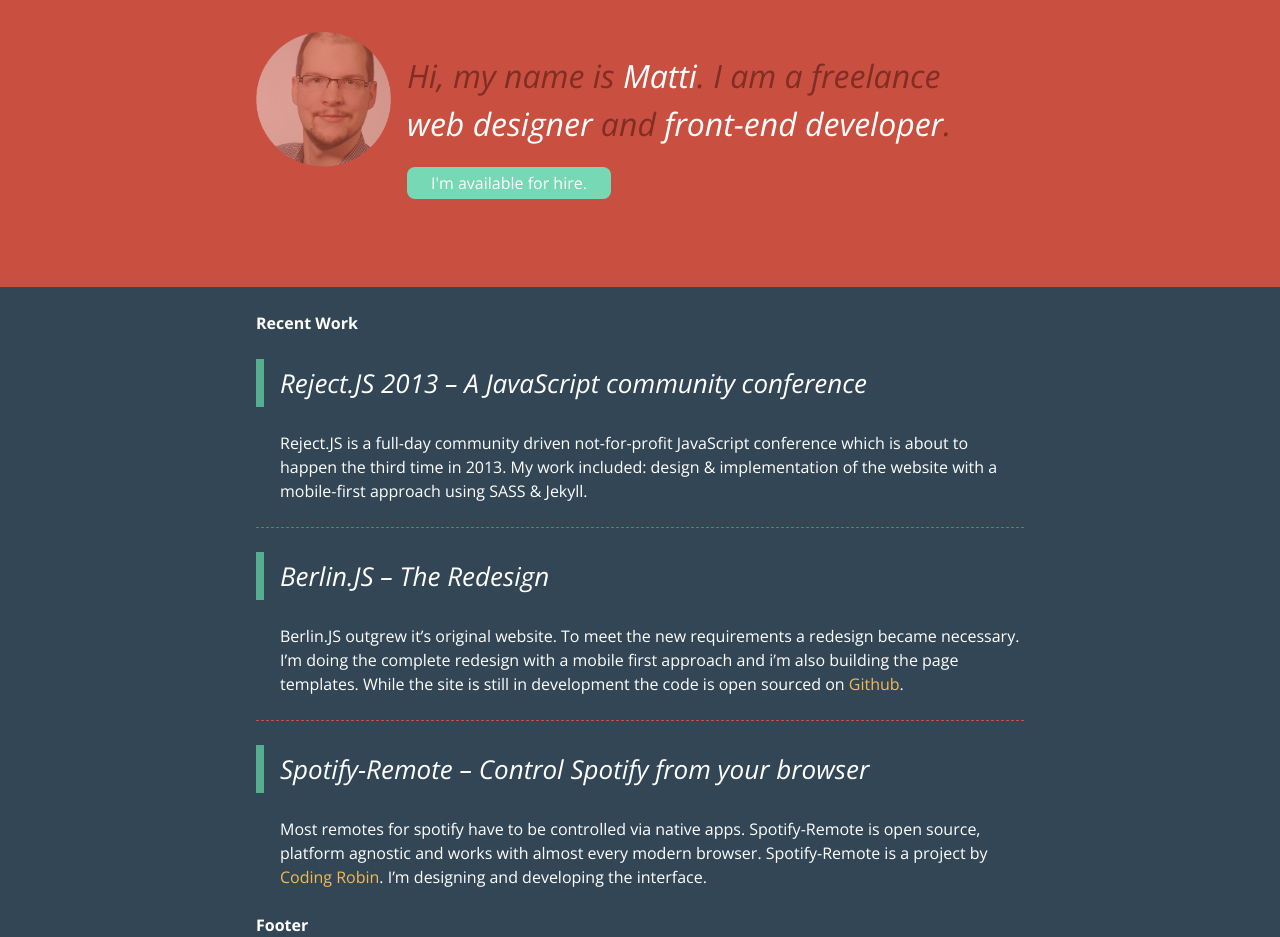
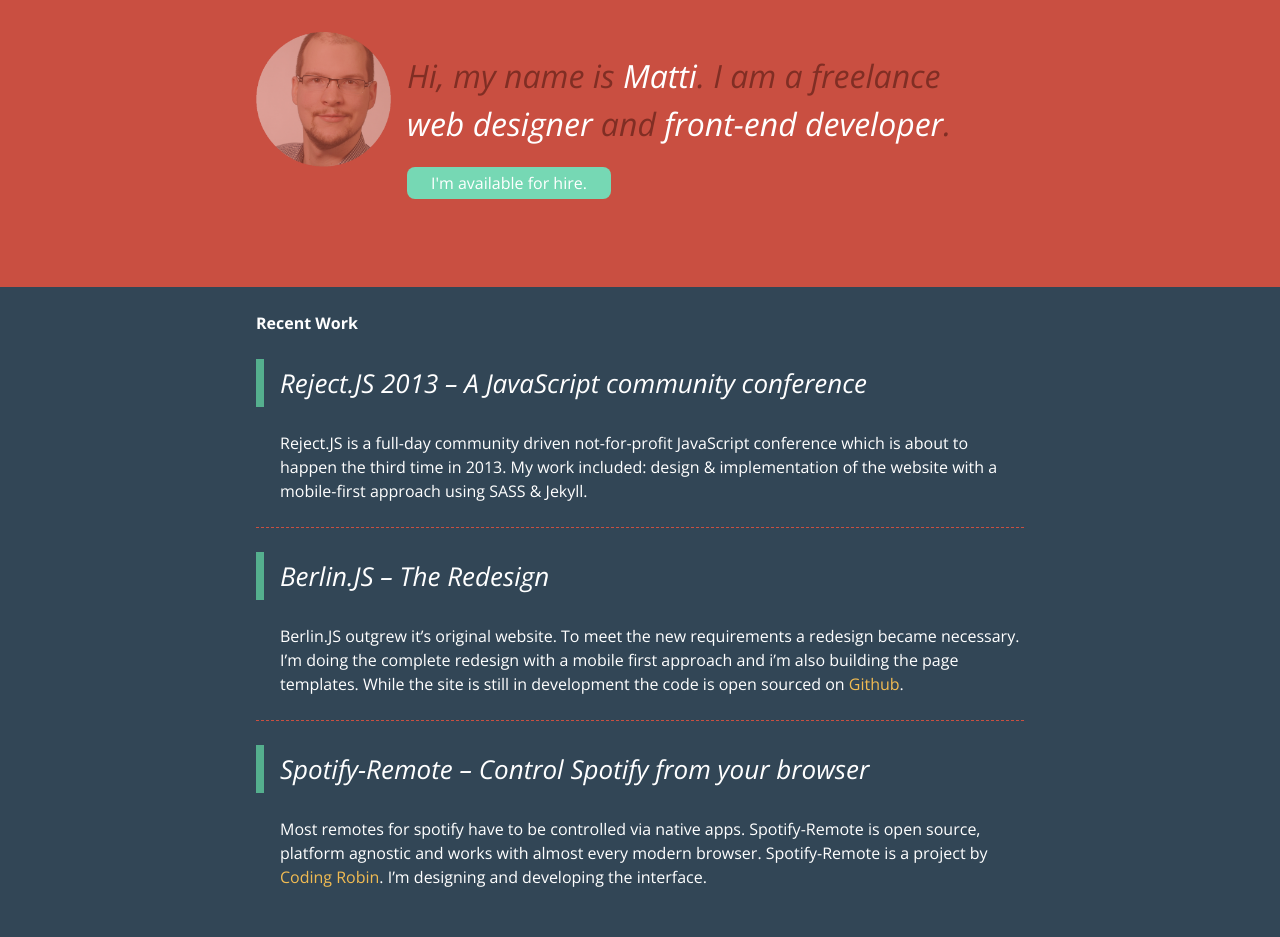
Before and after one commit to mbesser/mbesser.github.io, a Jekyll site: the page built from index.html, in a window 1280 px wide. Built offline with Jekyll 4.4.1, drawn with Linux system fonts in a browser that asks for light colours; after the commit the page ends 900 px from its top, so only the background shows below that.

Commit message:
Removes content from footer.

```diff
--- a/_includes/footer.html
+++ b/_includes/footer.html
@@ -1,6 +1,5 @@
 <footer class="site-footer">
   <div class="inner">
-    <h3>Footer</h3>
   </div>
 </footer>
 
```
